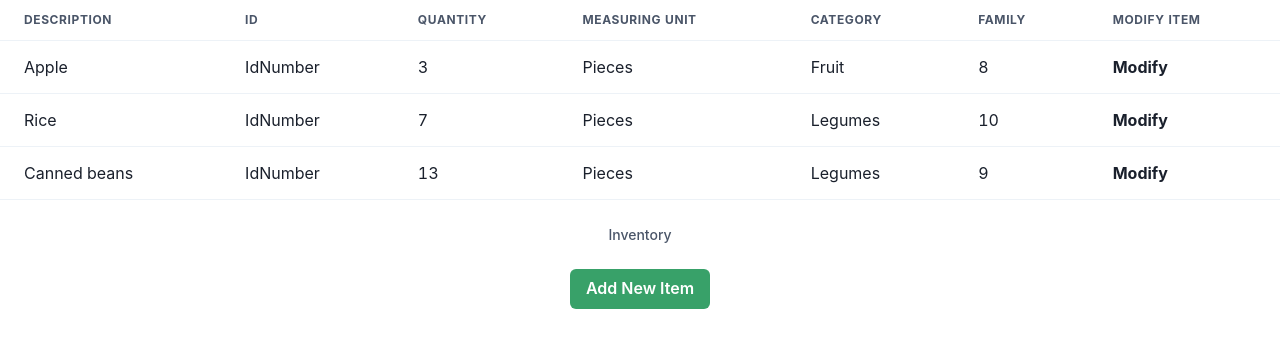
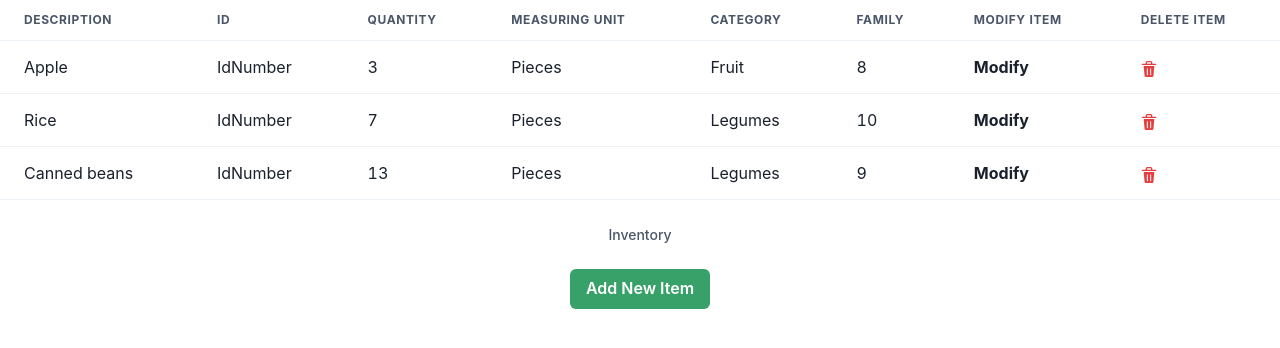
Before and after one commit to jony0418/FoodBank, a React (Create React App) app in the folder foodbank/client/: page /productlist in a window 1280 px wide. Shown: the top 348 px of the page. Built offline with nearby package versions, Linux system fonts and the light colour scheme.

Commit message:
installed react icons

```diff
--- a/foodbank/client/src/pages/productlist.js
+++ b/foodbank/client/src/pages/productlist.js
@@ -1,3 +1,90 @@
+// import React from 'react';
+// import {
+//   Table,
+//   Thead,
+//   Tbody,
+//   Tr,
+//   Th,
+//   Td,
+//   TableCaption,
+//   TableContainer,
+//   Button,
+//   Flex
+// } from '@chakra-ui/react';
+// import { Link } from 'react-router-dom';
+
+// function ProductList() {
+//   return (
+//     <div className='productlist'>
+//       <TableContainer>
+//         <Table variant='simple'>
+//           <TableCaption>Inventory</TableCaption>
+//           <Thead>
+//             <Tr>
+//               <Th>Description</Th>
+//               <Th>Id</Th>
+//               <Th>Quantity</Th>
+//               <Th>Measuring unit</Th>
+//               <Th>Category</Th>
+//               <Th>Family</Th>
+//               <Th>Modify Item</Th> {/* New column */}
+//             </Tr>
+//           </Thead>
+//           <Tbody>
+//             <Tr>
+//               <Td>Apple</Td>
+//               <Td>IdNumber</Td>
+//               <Td>3</Td>
+//               <Td>Pieces</Td>
+//               <Td>Fruit</Td>
+//               <Td>8</Td>
+//               <Td>
+//                 <Link to='/modifyitem'>Modify</Link>
+//               </Td>
+//             </Tr>
+//             <Tr>
+//               <Td>Rice</Td>
+//               <Td>IdNumber</Td>
+//               <Td>7</Td>
+//               <Td>Pieces</Td>
+//               <Td>Legumes</Td>
+//               <Td>10</Td>
+//               <Td>
+//                 <Link to='/modifyitem'>Modify</Link>
+//               </Td>
+//             </Tr>
+//             <Tr>
+//               <Td>Canned beans</Td>
+//               <Td>IdNumber</Td>
+//               <Td>13</Td>
+//               <Td>Pieces</Td>
+//               <Td>Legumes</Td>
+//               <Td>9</Td>
+//               <Td>
+//                 <Link to='/modifyitem'>Modify</Link>
+//               </Td>
+//             </Tr>
+//           </Tbody>
+//         </Table>
+//       </TableContainer>
+
+
+//       <Flex justifyContent='center' mt={4}>
+//         <Button
+//           as={Link}
+//           to='/additem'
+//           colorScheme='green'
+//         >
+//           Add New Item
+//         </Button>
+//       </Flex>
+//     </div>
+//   );
+// }
+
+
+// export default ProductList;
+
 import React from 'react';
 import {
   Table,
@@ -9,9 +96,11 @@ import {
   TableCaption,
   TableContainer,
   Button,
-  Flex
+  Flex,
+  Icon,
 } from '@chakra-ui/react';
 import { Link } from 'react-router-dom';
+import { DeleteIcon } from '@chakra-ui/icons';
 
 function ProductList() {
   return (
@@ -27,7 +116,8 @@ function ProductList() {
               <Th>Measuring unit</Th>
               <Th>Category</Th>
               <Th>Family</Th>
-              <Th>Modify Item</Th> {/* New column */}
+              <Th>Modify Item</Th>
+              <Th>Delete Item</Th> {/* New column */}
             </Tr>
           </Thead>
           <Tbody>
@@ -41,6 +131,9 @@ function ProductList() {
               <Td>
                 <Link to='/modifyitem'>Modify</Link>
               </Td>
+              <Td>
+                <Icon as={DeleteIcon} color='red.500' cursor='pointer' />
+              </Td>
             </Tr>
             <Tr>
             <Td>Rice</Td>
@@ -51,6 +144,9 @@ function ProductList() {
             <Td>10</Td>
             <Td>
                 <Link to='/modifyitem'>Modify</Link>
+              </Td>
+              <Td>
+                <Icon as={DeleteIcon} color='red.500' cursor='pointer' />
               </Td>
             </Tr>
             <Tr>
@@ -63,18 +159,17 @@ function ProductList() {
               <Td>
                 <Link to='/modifyitem'>Modify</Link>
               </Td>
+              <Td>
+                <Icon as={DeleteIcon} color='red.500' cursor='pointer' />
+              </Td>
               </Tr>
+            {/* ... Other rows ... */}
           </Tbody>
         </Table>
       </TableContainer>
 
-
       <Flex justifyContent='center' mt={4}>
-        <Button
-          as={Link}
-          to='/additem'
-          colorScheme='green'
-        >
+        <Button as={Link} to='/additem' colorScheme='green'>
           Add New Item
         </Button>
       </Flex>
@@ -82,5 +177,4 @@ function ProductList() {
   );
 }
 
-
 export default ProductList;
```
Also changed, not shown: foodbank/package.json (+6 -6 lines). Lines whose indentation alone changed are shown as unchanged.
